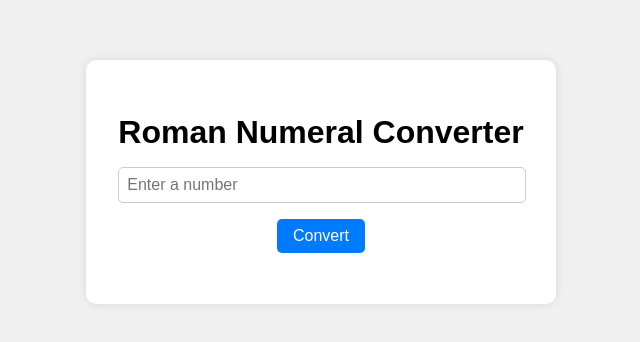
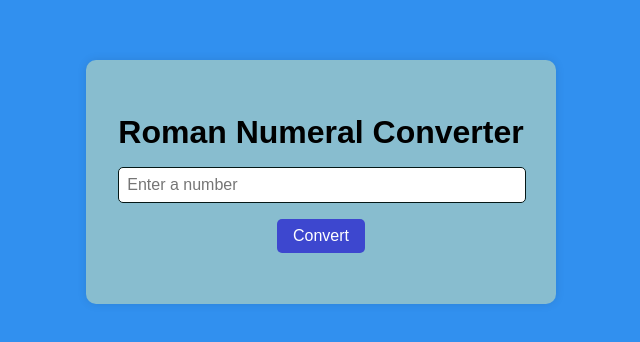
Before and after one commit to latifa-wakili/Roman-Numeral-Converter, a plain HTML site: page index.html in a window 1280 px wide. Shown: the part 218-560 px from the top of the page, without its empty margins (319-959 px from the left). Drawn offline with Linux system fonts and the light colour scheme.

Commit message:
change background colors

```diff
--- a/styles.css
+++ b/styles.css
@@ -3,14 +3,14 @@ body {
   justify-content: center;
   align-items: center;
   height: 100vh;
-   background-color: #f0f0f0;
+  background-color: #3190ef;
   margin: 0;
   font-family: Arial, sans-serif;
  }
 
  .container {
   text-align: center;
-   background-color: #ffffff;
+  background-color: #88bdcf;
   padding: 2rem;
   border-radius: 10px;
   box-shadow: 0 0 10px rgba(0, 0, 0, 0.1);
@@ -24,7 +24,7 @@ body {
   padding: 0.5rem;
   font-size: 1rem;
   margin-bottom: 1rem;
-   border: 1px solid #cccccc;
+  border: 1px solid #051817;
   border-radius: 5px;
   width: calc(100% - 1rem);
  }
@@ -33,14 +33,14 @@ body {
   padding: 0.5rem 1rem;
   font-size: 1rem;
   border: none;
-   background-color: #007bff;
+  background-color: #3d47cf;
   color: #ffffff;
   border-radius: 5px;
   cursor: pointer;
  }
 
  button:hover {
-   background-color: #0056b3;
+  background-color: #207fe4;
  }
 
  #output {
```
Lines whose indentation alone changed are shown as unchanged.
